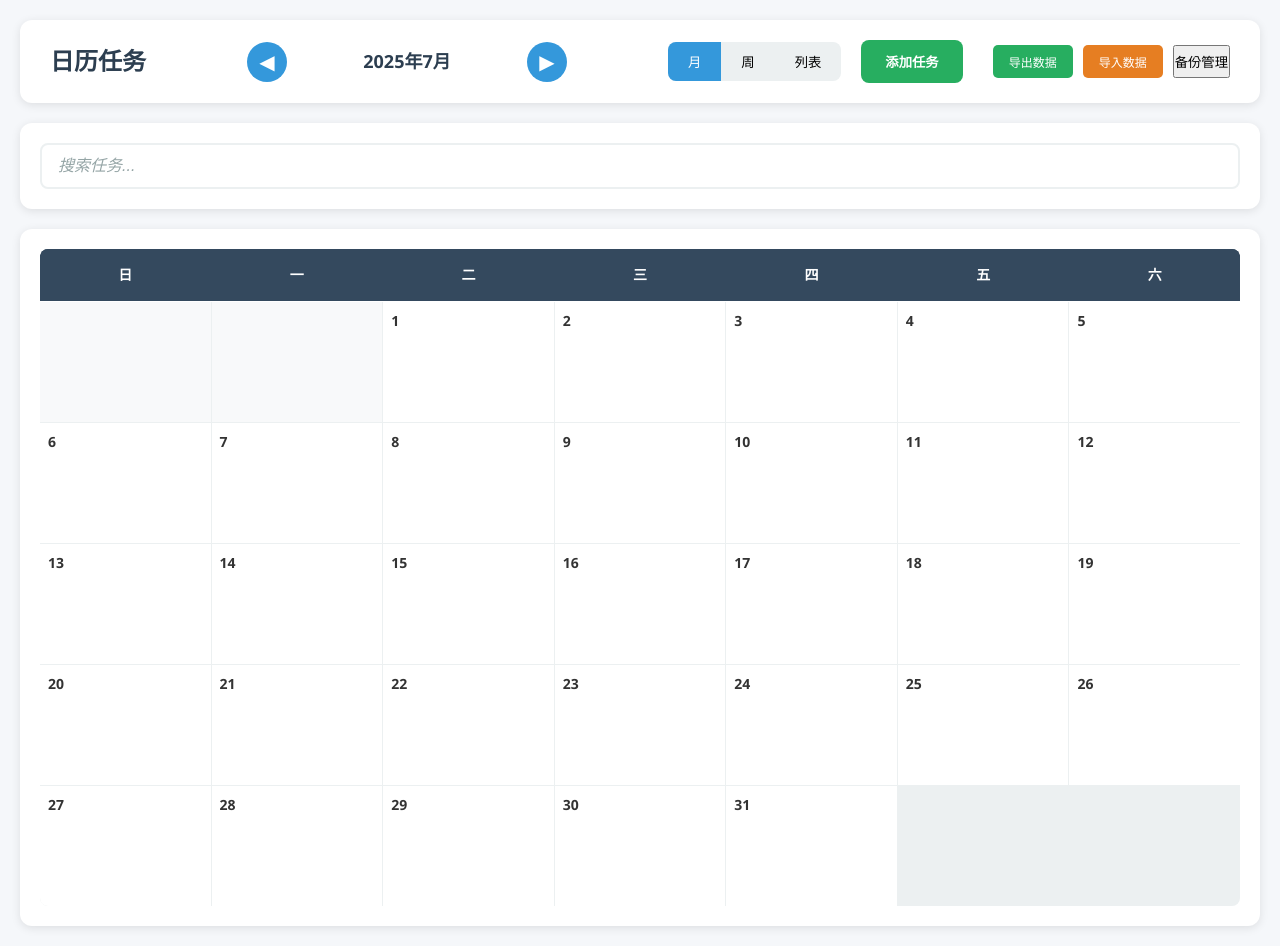
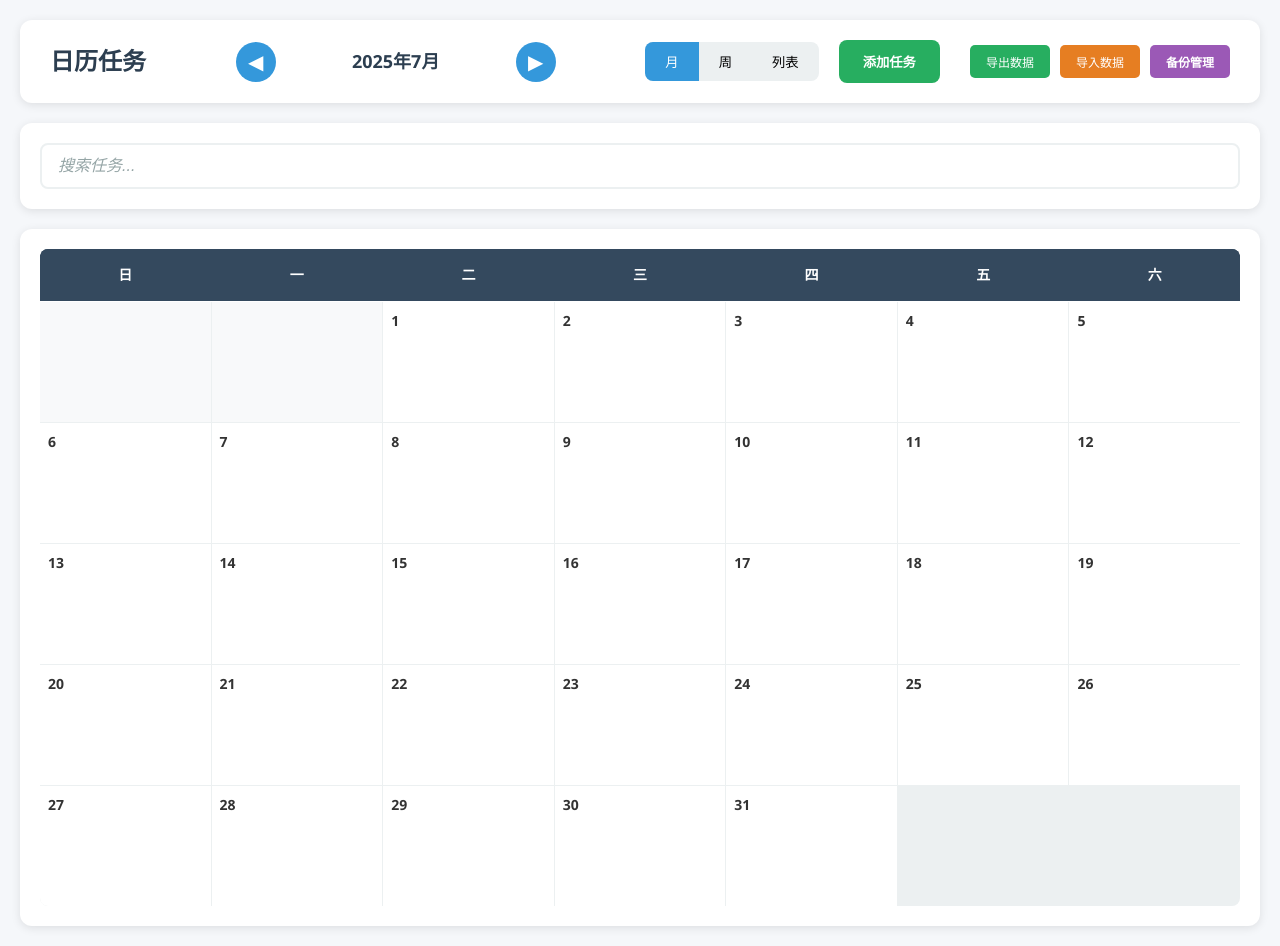
Before and after one commit to superxsy/calenderX, a Vue app: page / in a window 1280 px wide. Built offline with nearby package versions, Linux system fonts and the light colour scheme.

Commit message:
feat: 合并feature分支并更新package.json配置

```diff
--- a/package.json
+++ b/package.json
@@ -4,7 +4,7 @@
   "version": "0.0.0",
   "type": "module",
   "scripts": {
-    "dev": "vite",
+    "dev": "vite --host 0.0.0.0 --port ${PORT:-3000}",
     "build": "vite build",
     "preview": "vite preview",
     "test": "vitest",
--- a/src/App.vue
+++ b/src/App.vue
@@ -151,7 +151,7 @@
             </div>
 
             <div class="form-actions">
-              <button @click="manualBackup" class="btn-save">立即备份</button>
+              <button type="button" @click="manualBackup" class="btn-save">立即备份</button>
             </div>
           </form>
         </div>
@@ -826,6 +826,7 @@ export default {
       this.backupHistory.unshift(backup);
       this.lastBackupTime = backup.time;
       this.saveBackupHistory();
+      this.showMessage('success', '备份成功', `已成功备份 ${this.tasks.length} 个任务`);
     },
     restoreBackup(index) {
       const backup = this.backupHistory[index];
--- a/src/style.css
+++ b/src/style.css
@@ -136,6 +136,23 @@ body {
     display: flex;
     gap: 10px;
     margin-left: 10px;
+}
+
+.backup-btn {
+    background: #9b59b6;
+    color: white;
+    border: none;
+    padding: 8px 16px;
+    border-radius: 5px;
+    cursor: pointer;
+    font-size: 12px;
+    font-weight: 600;
+    transition: all 0.3s ease;
+}
+
+.backup-btn:hover {
+    background: #8e44ad;
+    transform: translateY(-1px);
 }
 
 .export-btn, .import-btn {
```
